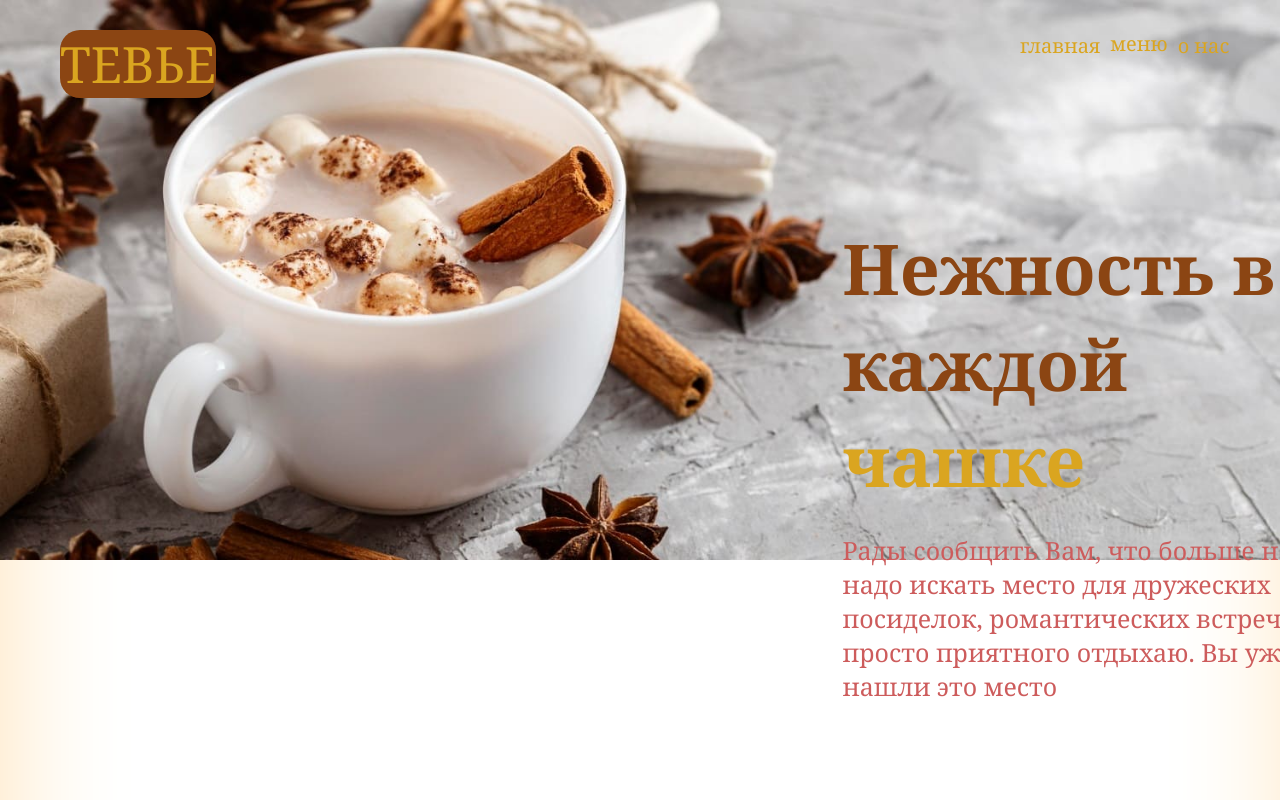
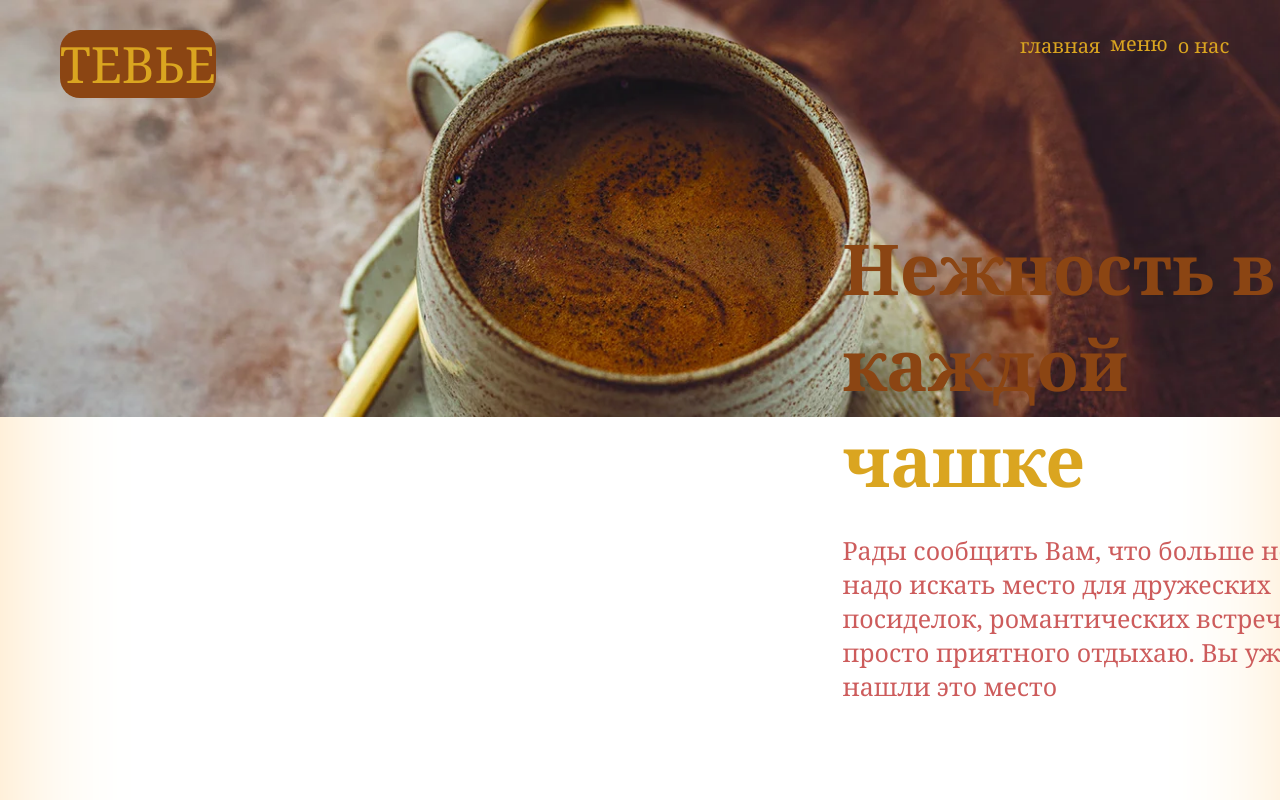
Before and after one commit to B1nMak/coffee, a plain HTML site: page index.html in a window 1280 px wide. Shown: the top 800 px of the page. Drawn offline with Linux system fonts and the light colour scheme.

Commit message:
another fix

```diff
--- a/style.css
+++ b/style.css
@@ -19,7 +19,7 @@ a{
 .img-head{
     background: no-repeat;
   background-size: 100%;
-    background-image: url(img/coffe.jpg);
+    background-image: url(img/coffe.webp);
 }
 .container{
     width: 1245px;
```
